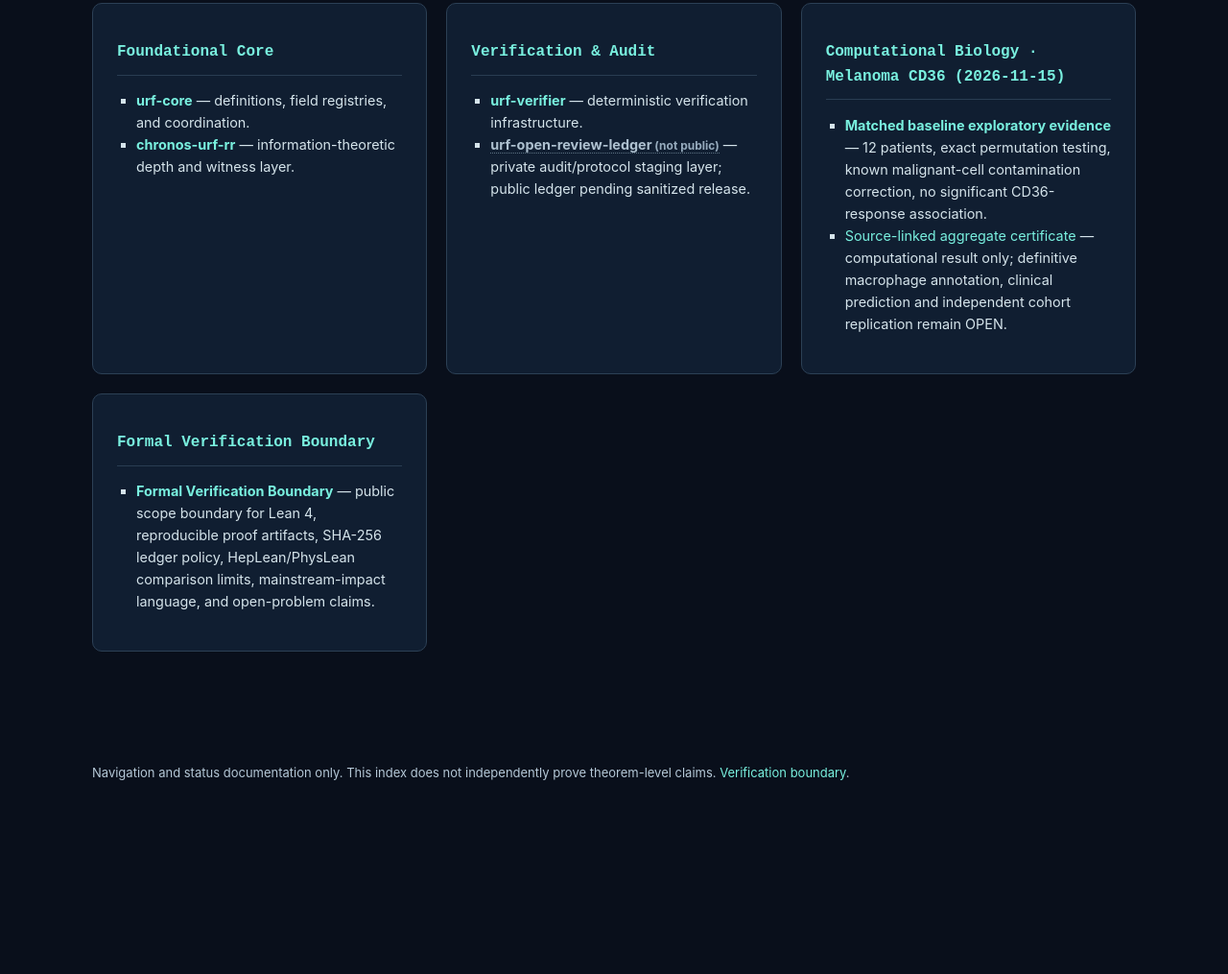
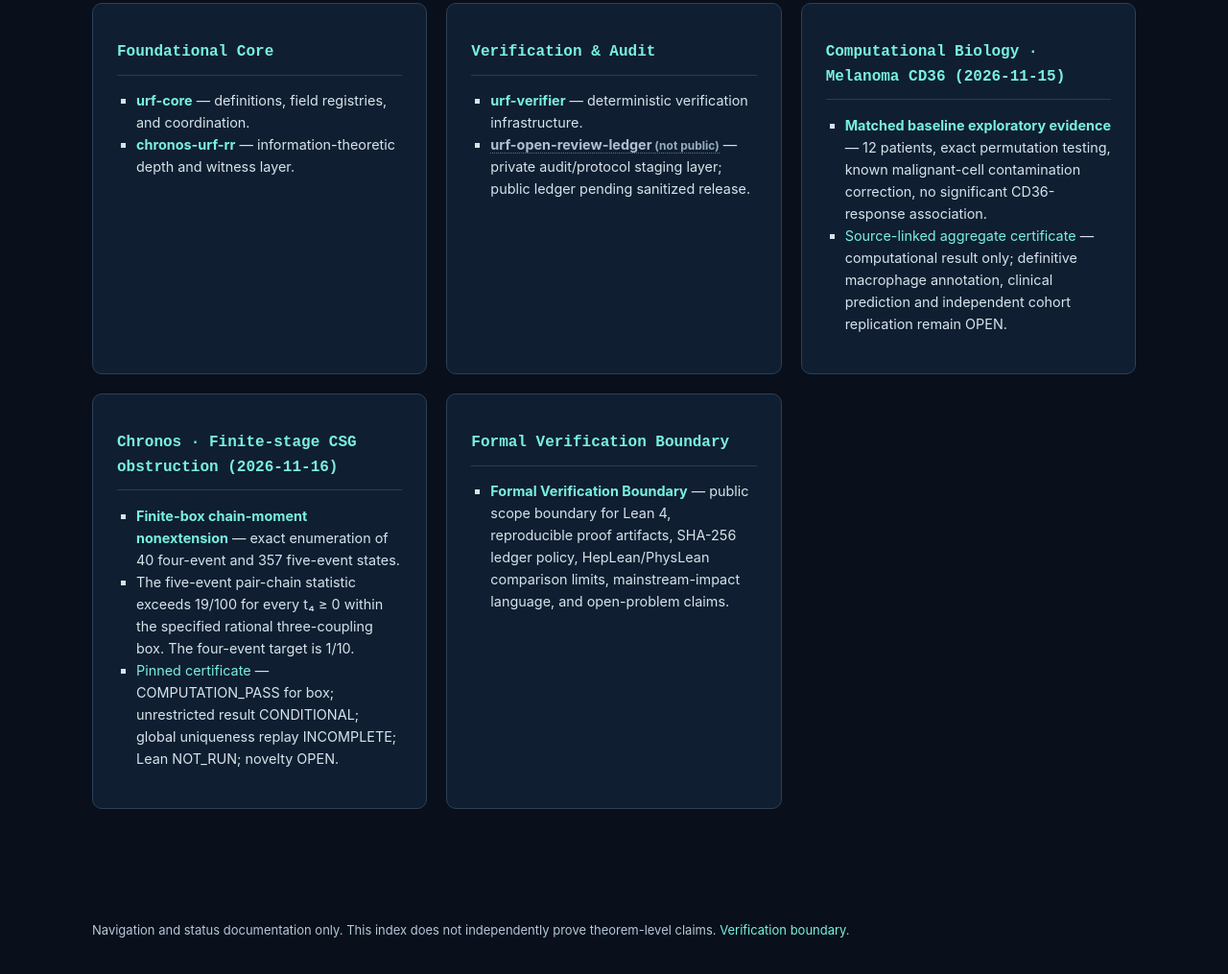
Before and after one commit to inaciovasquez2020/vasquez-index, a plain HTML site: page index.html in a window 1280 px wide. Shown: the part 584-1599 px from the top of the page at 96% size. Before the commit the page ends 1435 px from the top, so only its background shows below. Drawn offline with Linux system fonts and the light colour scheme.

Commit message:
Publish scoped Chronos CSG finite-box research update (#65)
* index: register scoped Chronos CSG finite-box certificate

* index docs: link scoped CSG theorem and open proof dependencies

```diff
--- a/index.html
+++ b/index.html
@@ -54,6 +54,14 @@
         </section>
 
         <section>
+            <h2>Chronos · Finite-stage CSG obstruction (2026-11-16)</h2>
+            <ul>
+                <li><strong><a href="https://inaciovasquez2020.github.io/csg-finite-obstruction.html">Finite-box chain-moment nonextension</a></strong> — exact enumeration of 40 four-event and 357 five-event states.</li>
+                <li>The five-event pair-chain statistic exceeds 19/100 for every t₄ ≥ 0 within the specified rational three-coupling box. The four-event target is 1/10.</li>
+                <li><a href="https://github.com/inaciovasquez2020/chronos-urf-rr/blob/80287945952c83bb1fbf8cabf9aae3c20273c0df/research/event_first/CSG_INDEPENDENT_BOX_NONEXTENSION_20261116.md">Pinned certificate</a> — COMPUTATION_PASS for box; unrestricted result CONDITIONAL; global uniqueness replay INCOMPLETE; Lean NOT_RUN; novelty OPEN.</li>
+            </ul>
+        </section>
+        <section>
             <h2>Formal Verification Boundary</h2>
             <ul>
                 <li><strong><a href="https://inaciovasquez2020.github.io/docs/FORMAL_VERIFICATION_BOUNDARY.html">Formal Verification Boundary</a></strong> — public scope boundary for Lean 4, reproducible proof artifacts, SHA-256 ledger policy, HepLean/PhysLean comparison limits, mainstream-impact language, and open-problem claims.</li>
```
Also changed, not shown: 1 other file.
